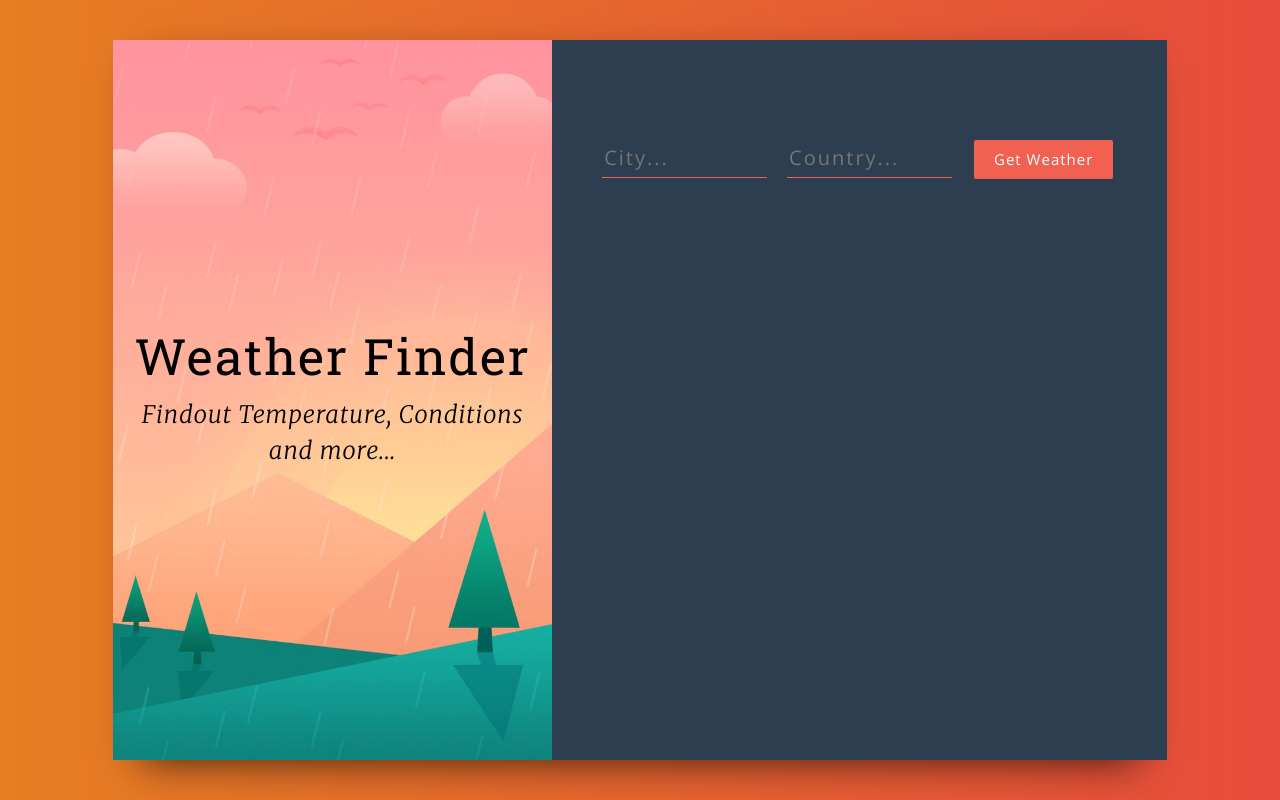
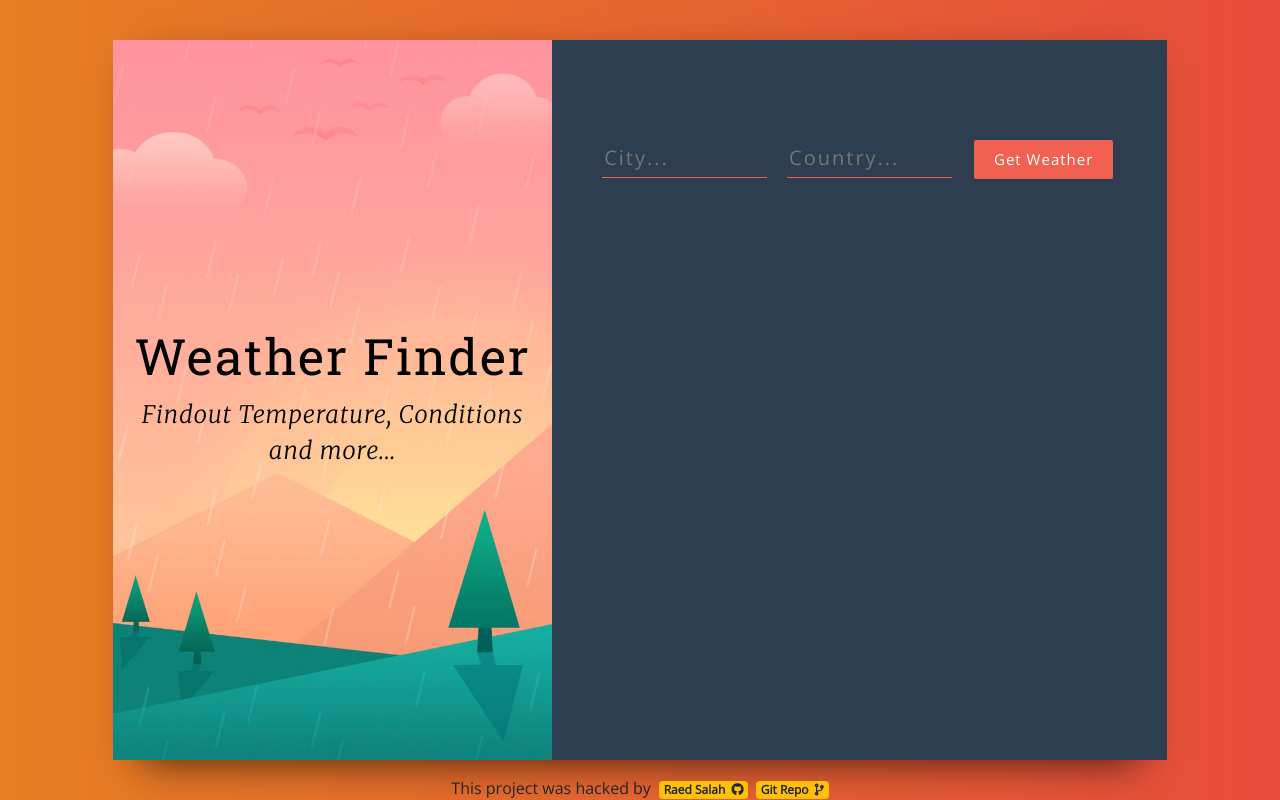
Before and after one commit to raedsalah/React-Weather-App, a React (Create React App) app: page / in a window 1280 px wide. Built offline with nearby package versions, Linux system fonts and the light colour scheme.

Commit message:
added some of my touches

```diff
--- a/public/index.html
+++ b/public/index.html
@@ -13,6 +13,13 @@
       homescreen on Android. See https://developers.google.com/web/fundamentals/web-app-manifest/
     -->
     <link rel="manifest" href="%PUBLIC_URL%/manifest.json" />
+    <link
+      rel="stylesheet"
+      href="https://use.fontawesome.com/releases/v5.6.3/css/all.css"
+      integrity="sha384-UHRtZLI+pbxtHCWp1t77Bi1L4ZtiqrqD80Kn4Z8NTSRyMA2Fd33n5dQ8lWUE00s/"
+      crossorigin="anonymous"
+    />
+
     <!--
       Notice the use of %PUBLIC_URL% in the tags above.
       It will be replaced with the URL of the `public` folder during the build.
--- a/src/App.js
+++ b/src/App.js
@@ -2,6 +2,7 @@ import React from "react";
 import Titles from "./components/titles";
 import Form from "./components/form";
 import Weather from "./components/weather";
+import Footer from "./components/footer";
 
 const API_KEY = "1d354042fb1f21587d99fa90a19af05c";
 
@@ -82,6 +83,15 @@ class App extends React.Component {
                   />
                 </div>
               </div>
+              <div className="row">
+                <div className="col-12">
+                  <Footer
+                    gitProf={"https://github.com/raedsalah"}
+                    gitRepo={"https://github.com/raedsalah/React-Weather-App"}
+                    hackerName={"Raed Salah "}
+                  />
+                </div>
+              </div>
             </div>
           </div>
         </div>
--- /dev/null
+++ b/src/components/footer.js
@@ -0,0 +1,21 @@
+import React from "react";
+
+const Footer = props => {
+  return (
+    <div>
+      <div class="text-center pt-3">
+        This project was hacked by
+        <a href={props.gitProf} className="badge badge-warning  ml-2">
+          {props.hackerName} &nbsp;
+          <i class="fab fa-github" />
+        </a>
+        <a href={props.gitRepo} className="badge badge-warning  ml-2">
+          Git Repo &nbsp;
+          <i class="fas fa-code-branch" />
+        </a>
+      </div>
+    </div>
+  );
+};
+
+export default Footer;
```
